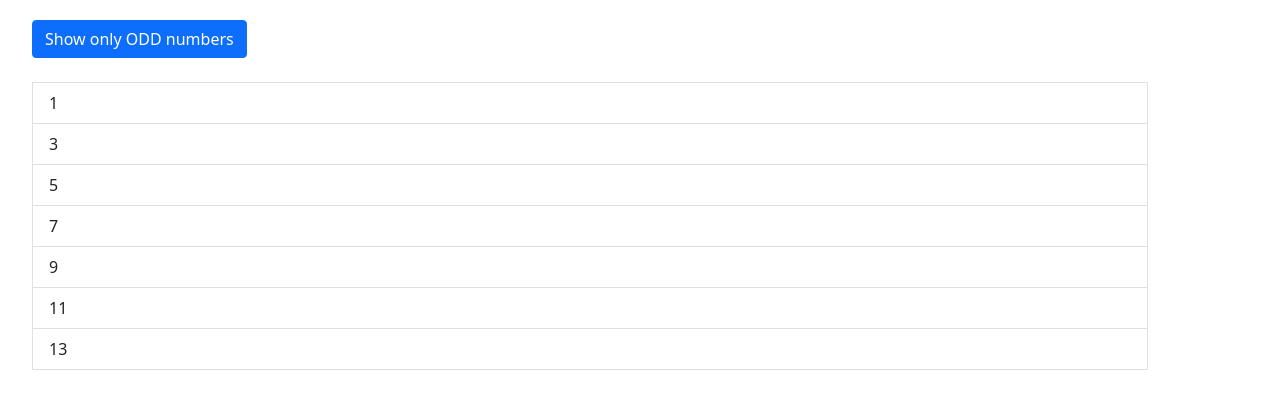
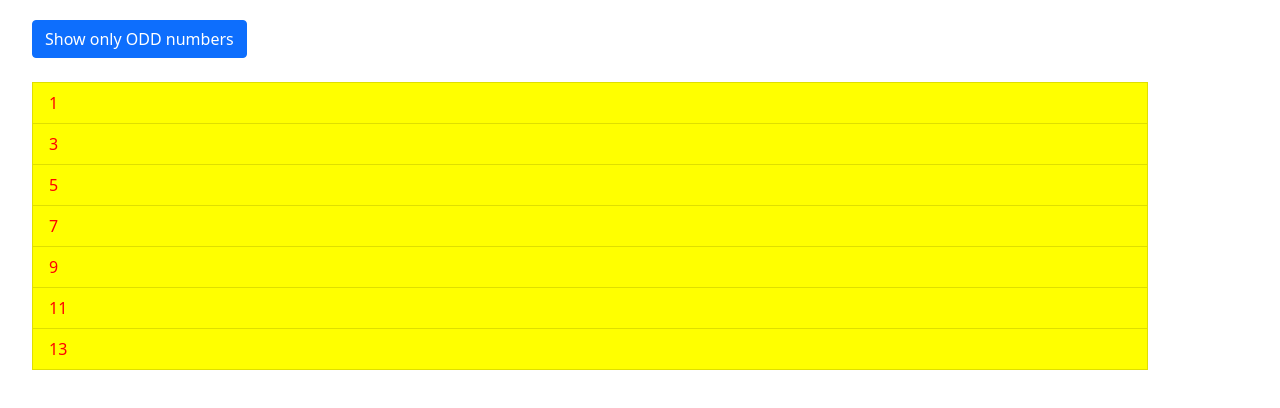
Before and after one commit to bhushanabhisheki/ServerMaintainApp, an Angular app: page / in a window 1280 px wide. Shown: the top 408 px of the page. Built offline with nearby package versions, Linux system fonts and the light colour scheme.

Commit message:
ngClass and ngStyle Recap

```diff
--- a/src/app/directives/directives.component.html
+++ b/src/app/directives/directives.component.html
@@ -7,12 +7,26 @@
       <br /><br />
       <ul class="list-group">
         <div *ngIf="onlyOdd">
-          <li class="list-group-item" *ngFor="let number of oddNumbers">
+          <li
+            class="list-group-item"
+            *ngFor="let number of oddNumbers"
+            [ngClass]="{ odd: number % 2 !== 0 }"
+            [ngStyle]="{
+              backgroundColor: number % 2 !== 0 ? 'yellow' : 'transparent'
+            }"
+          >
             {{ number }}
           </li>
         </div>
         <div *ngIf="!onlyOdd">
-          <li class="list-group-item" *ngFor="let number of evenNumbers">
+          <li
+            class="list-group-item"
+            *ngFor="let number of evenNumbers"
+            [ngClass]="{ odd: number % 2 !== 0 }"
+            [ngStyle]="{
+              backgroundColor: number % 2 === 0 ? 'green' : 'transparent'
+            }"
+          >
             {{ number }}
           </li>
         </div>
--- a/src/app/directives/directives.component.scss
+++ b/src/app/directives/directives.component.scss
@@ -0,0 +1,3 @@
+.odd {
+  color: red;
+}
```
